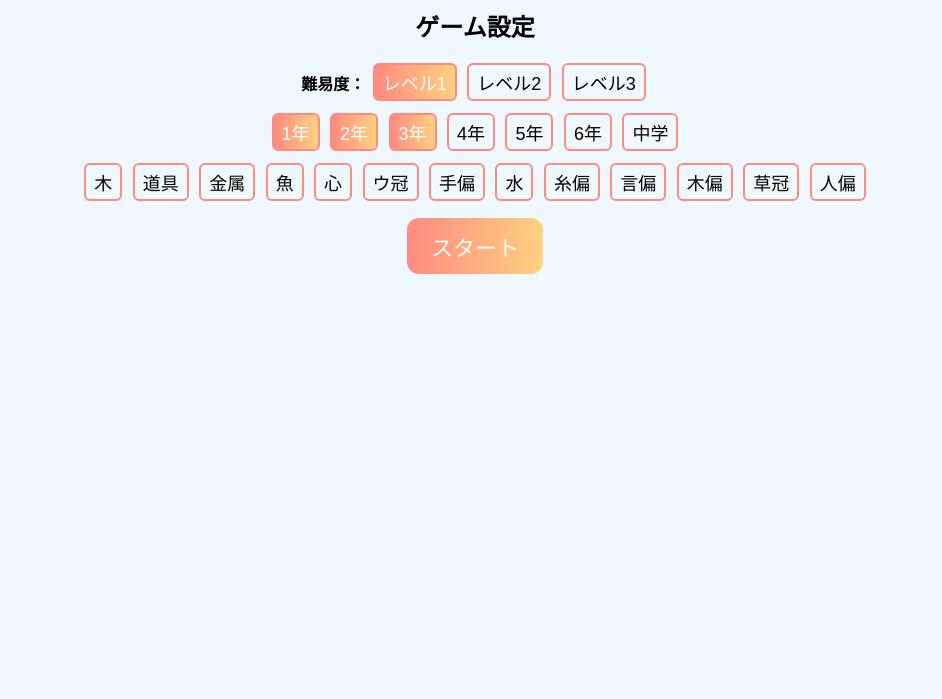
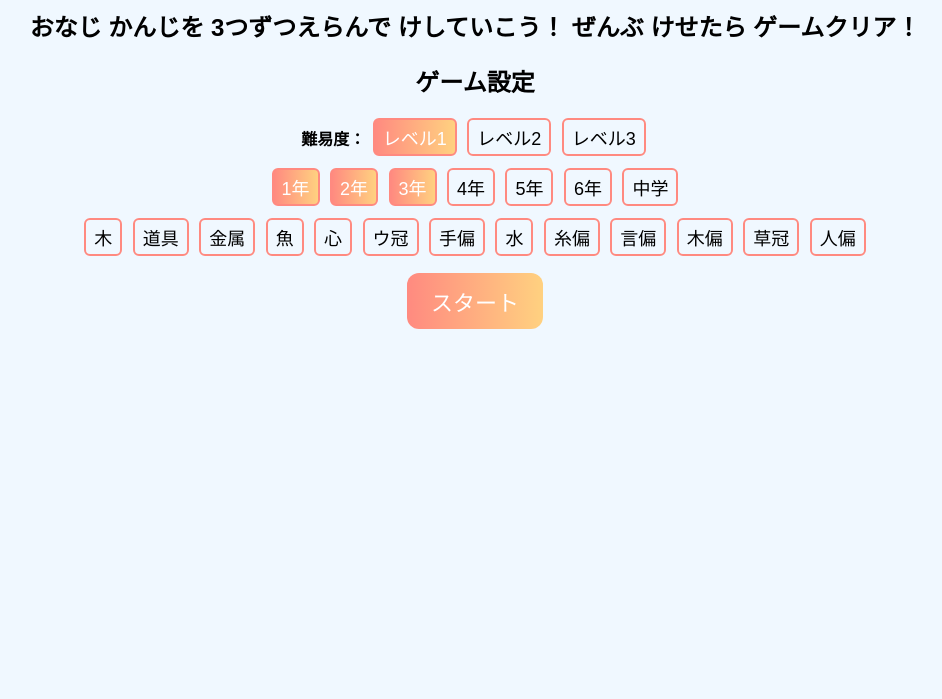
Before and after one commit to 0123takeda0123-star/kanji3MatchGame, a plain HTML site: page index.html in a window 1280 px wide. Shown: the part 101-800 px from the top of the page, without its empty margins (165-1107 px from the left). Drawn offline with Linux system fonts and the light colour scheme.

Commit message:
Add game instructions to index.html

```diff
--- a/index.html
+++ b/index.html
@@ -75,6 +75,7 @@
 <body>
   <h1>かんじ3マッチパズル</h1>
   <div id="settings">
+    <h2>おなじ かんじを 3つずつえらんで けしていこう！ ぜんぶ けせたら ゲームクリア！</h2>
     <h2>ゲーム設定</h2>
     <div>
       <strong>難易度：</strong>
```
